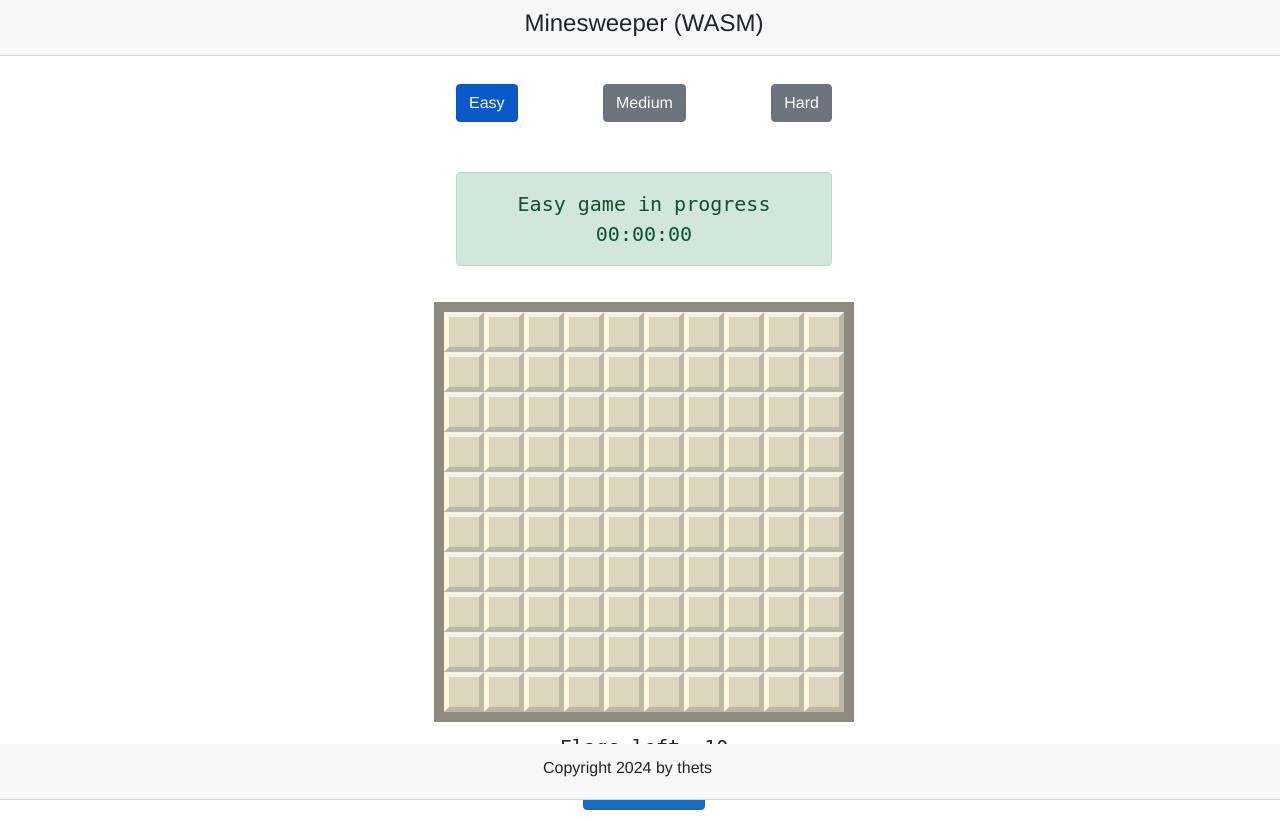
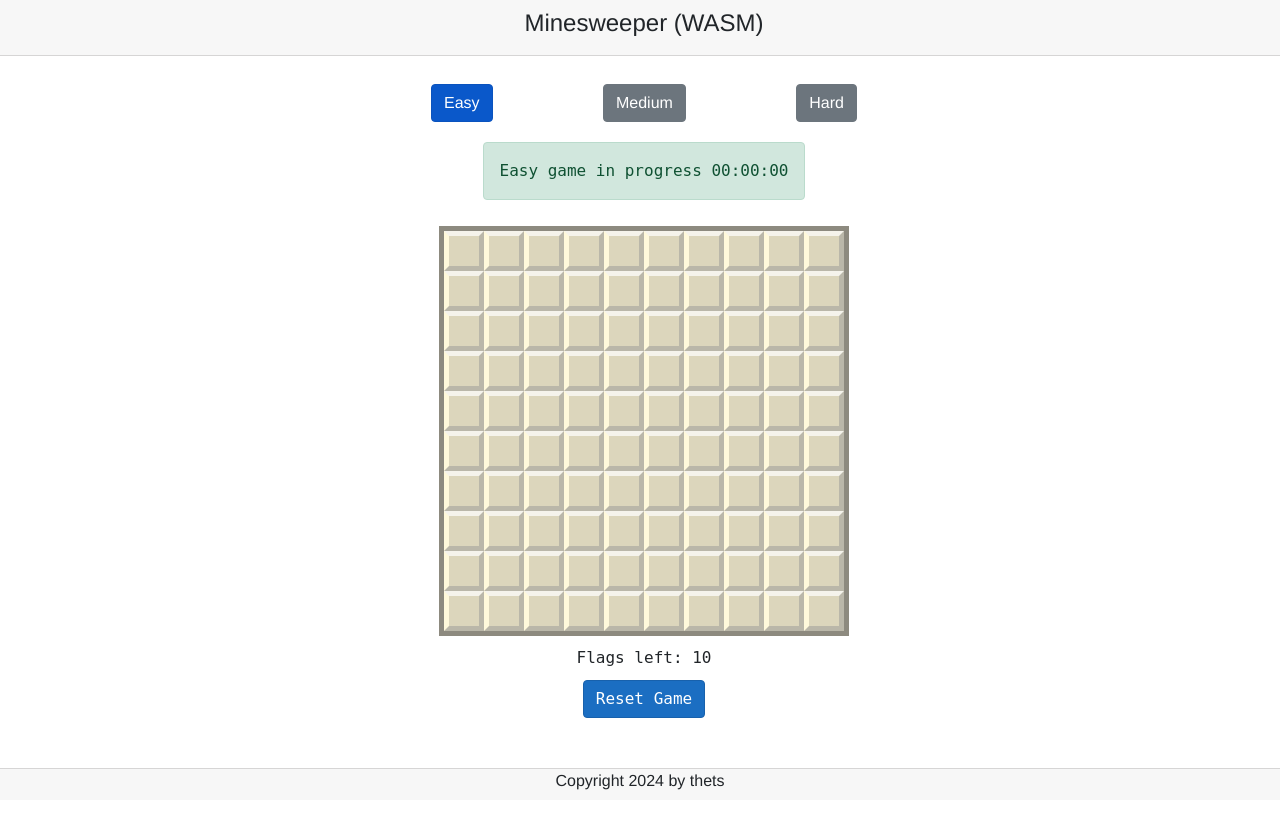
Before and after one commit to thets78/MinesweeperWasm, an ASP.NET Core app: page / in a window 1280 px wide. After the commit the page ends 790 px from the top, so only its background shows below. Run offline with ASP.NET Core 8, Linux system fonts and the light colour scheme; style sheets or scripts are compiled from the project's sources.

Commit message:
removed checked state, fixed footer

```diff
--- a/Layout/MainLayout.razor
+++ b/Layout/MainLayout.razor
@@ -14,7 +14,7 @@
         </article>
 
         <div class="footer">
-            <span><h6>Copyright 2024 by thets</h6></span>
+            <h6>Copyright 2024 by thets</h6>
         </div>
     </main>
 </div>
--- a/Layout/MainLayout.razor.css
+++ b/Layout/MainLayout.razor.css
@@ -13,16 +13,17 @@ main {
 }
 
 .footer {
+    display: flex;
+    flex-flow: column;
+    justify-content: center;
+    align-items: center;
     position: fixed;
     left: 0;
     bottom: 0;
     width: 100%;
     background-color: #f7f7f7;
-    border-bottom: 1px solid #d6d5d5;
-    justify-content: center;
-    height: 3.5rem;
-    display: flex;
-    align-items: center;
+    border-top: 1px solid #d6d5d5;
+    height: 2rem;
     margin-top: 5px;
     margin-right: 25px;
 }
--- a/Pages/GameField.razor.css
+++ b/Pages/GameField.razor.css
@@ -4,14 +4,14 @@
     display: flex;
     flex-wrap: wrap;
     background-color: #dcd6bc;
-    margin-top: 20px;
+    margin-top: 10px;
     margin-bottom: 10px;
-    border: 10px solid #8d8a7f;
+    border: 5px solid #8d8a7f;
     box-sizing: content-box;
 }
 
 div {
-    font-size: 20px;
+    font-size: 16px;
     text-align: center;
     font-family: monospace;
 }
--- a/Pages/Home.razor
+++ b/Pages/Home.razor
@@ -31,7 +31,7 @@
     </div>
     <GameField GridWidth="10" TotalMines="@mines" />
 </div>
-
+<div class="footerspace">&nbsp;</div>
 @code {
     private int mines = 10;
 
--- a/Pages/Home.razor.css
+++ b/Pages/Home.razor.css
@@ -1,10 +1,11 @@
 .container {
-    width: 400px;
+    width: 450px;
     display: flex;
     flex-direction: column;
     align-items: center;
     justify-content: center;
     margin: 0 auto;
+    height: 100%;
 }
 
 .gamesetup {
@@ -13,6 +14,11 @@
     align-items: center;
     justify-content: space-between;
     margin-top: 10px;
-    margin-bottom: 50px;
+    margin-bottom: 20px;
     width: 100%;
 }
+
+.footerspace {
+    height: 2rem;
+    margin-top: 5px;
+}
```
Also changed, not shown: Pages/GameField.razor (+4 -4 lines).
